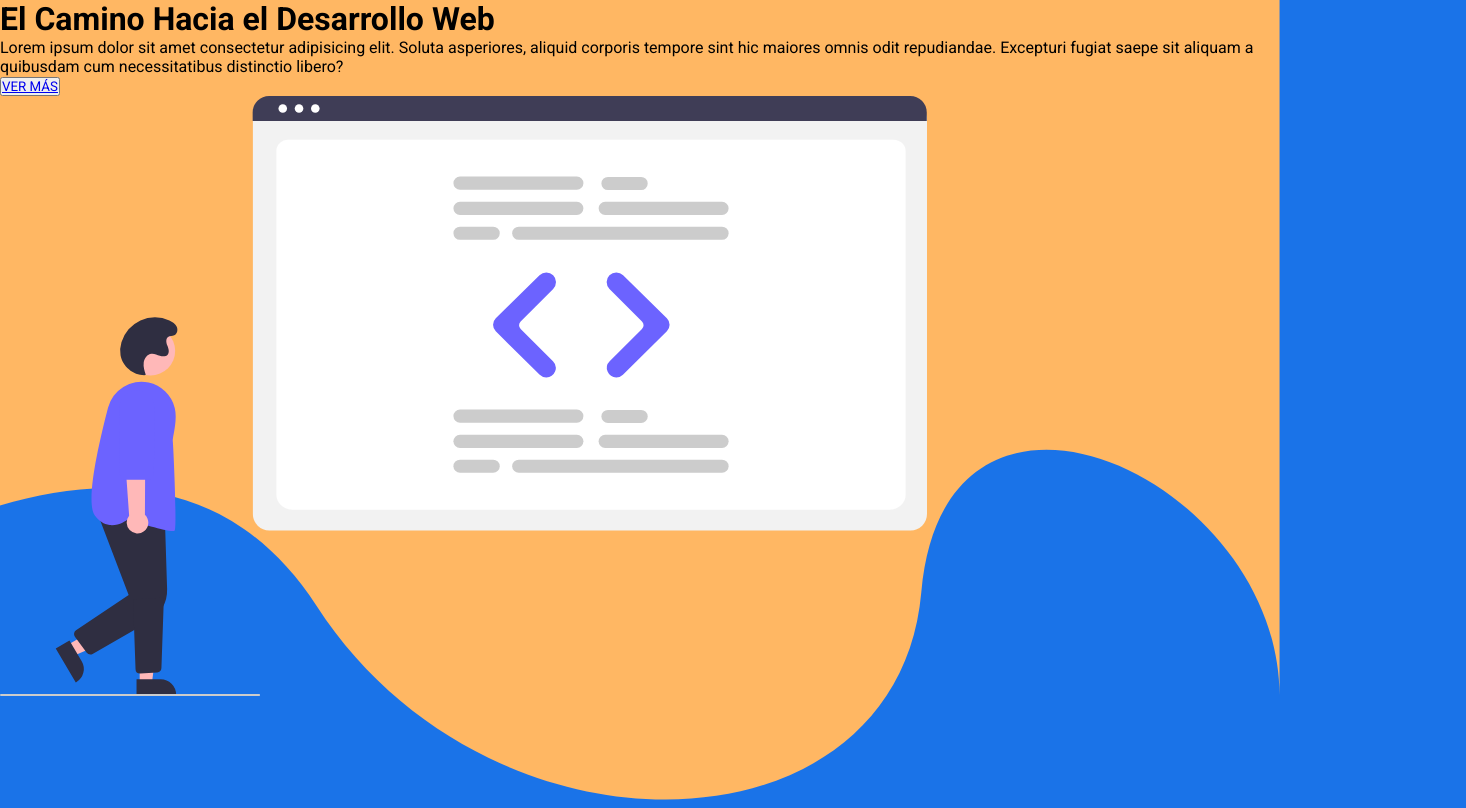
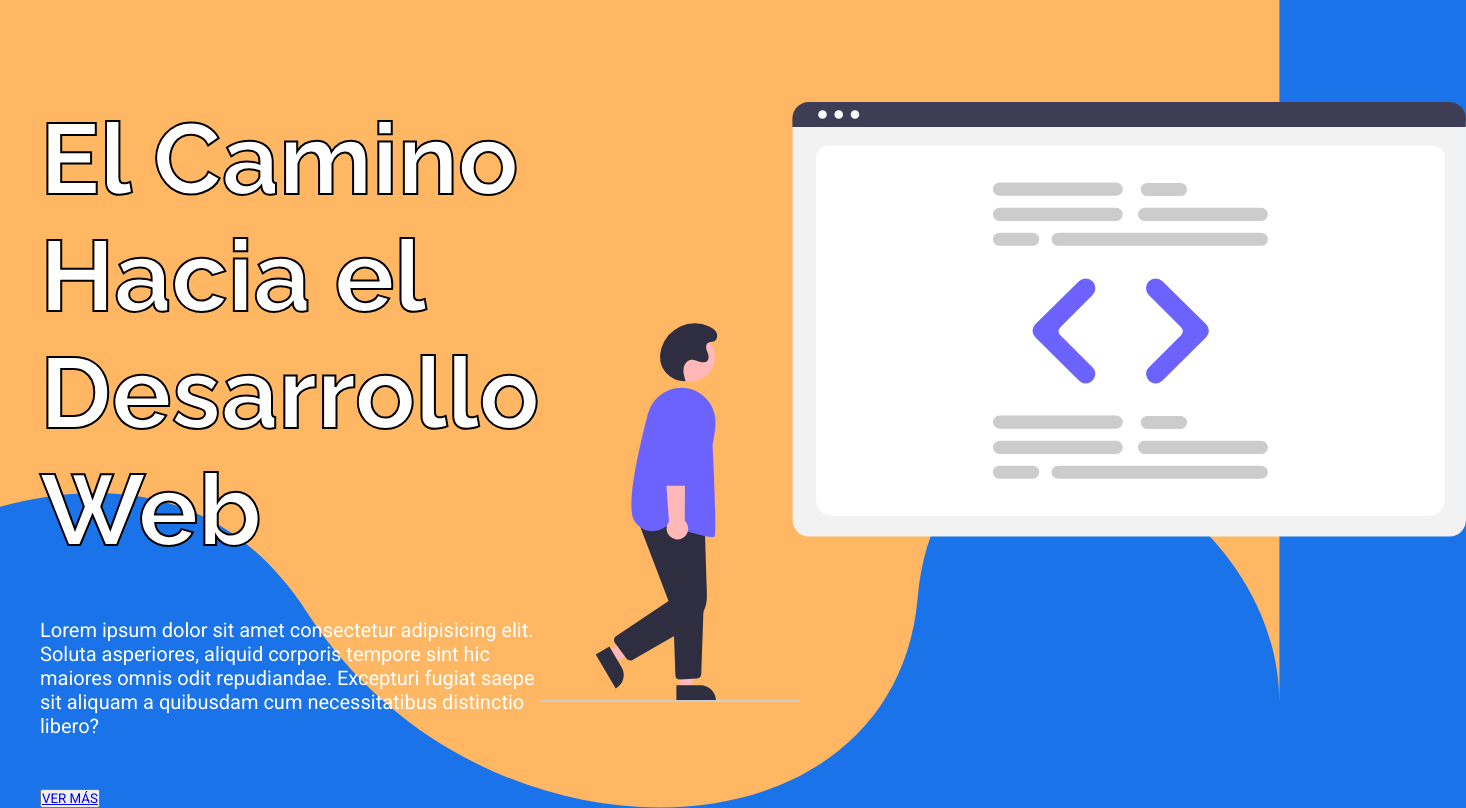
Before and after one commit to rafaelchuco/Mini-Project-HTML, a plain HTML site: page index.html in a window 1280 px wide. Shown: the whole page, 1466 px wide, since content can reach past the window. Drawn offline with Linux system fonts and the light colour scheme.

Commit message:
paragraph styles

```diff
--- a/CSS/index.css
+++ b/CSS/index.css
@@ -15,3 +15,30 @@ body {
     display: flex;
     flex-direction: column;
 }
+
+.contenedor {
+    position: relative;
+    width: 100%;
+    display: flex;
+    align-items: center;
+    align-content: center;
+}
+
+.textos {
+    margin-left: 40px;
+    z-index: 1;
+    color: #fff;
+}
+
+.titulo {
+    font-size: 100px;
+    font-family: "Raleway", sans-serif;
+    -webkit-text-stroke: 2px #000;
+    padding: 100px 0 50px 0;
+}
+
+.subtitulo {
+    font-size: 20px;
+    font-weight: 500;
+    margin: 0 0 50px 0;
+}
--- a/index.html
+++ b/index.html
@@ -3,11 +3,12 @@
 <head>
     <meta charset="UTF-8">
     <meta name="viewport" content="width=device-width, initial-scale=1.0">
-    <title>Landing</title>
+    <meta name="description" content="Landing page sobre desarrollo web">
+    <title>El Camino Hacia el Desarrollo Web</title>
     <link rel="stylesheet" href="./CSS/index.css">
     <link rel="preconnect" href="https://fonts.googleapis.com">
     <link rel="preconnect" href="https://fonts.gstatic.com" crossorigin>
-    <link href="https://fonts.googleapis.com/css2?family=Roboto:ital,wght@0,100..900;1,100..900&display=swap" rel="stylesheet">
+    <link href="https://fonts.googleapis.com/css2?family=Roboto:wght@400;700&family=Raleway:wght@400;700&display=swap" rel="stylesheet">
 </head>
 <body>
     <main>
```
